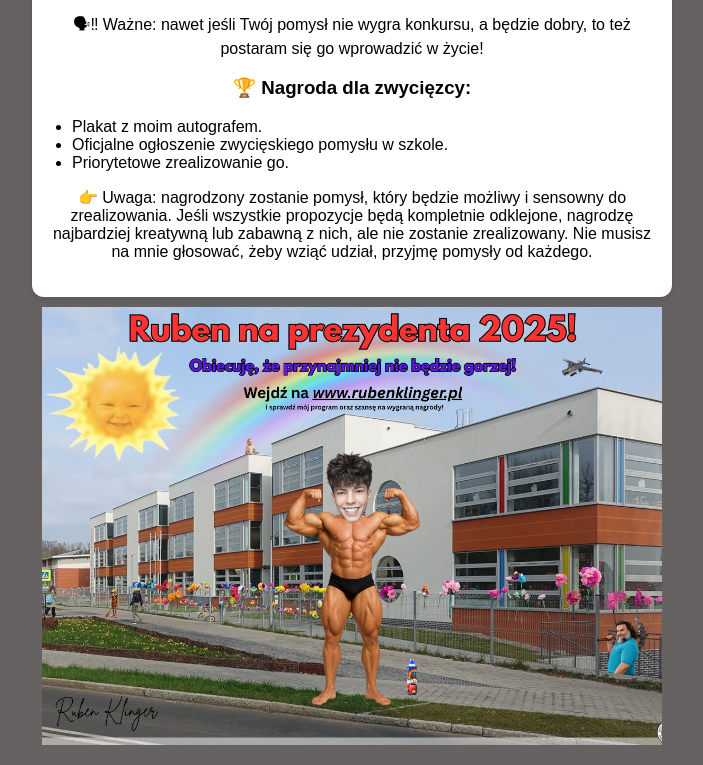
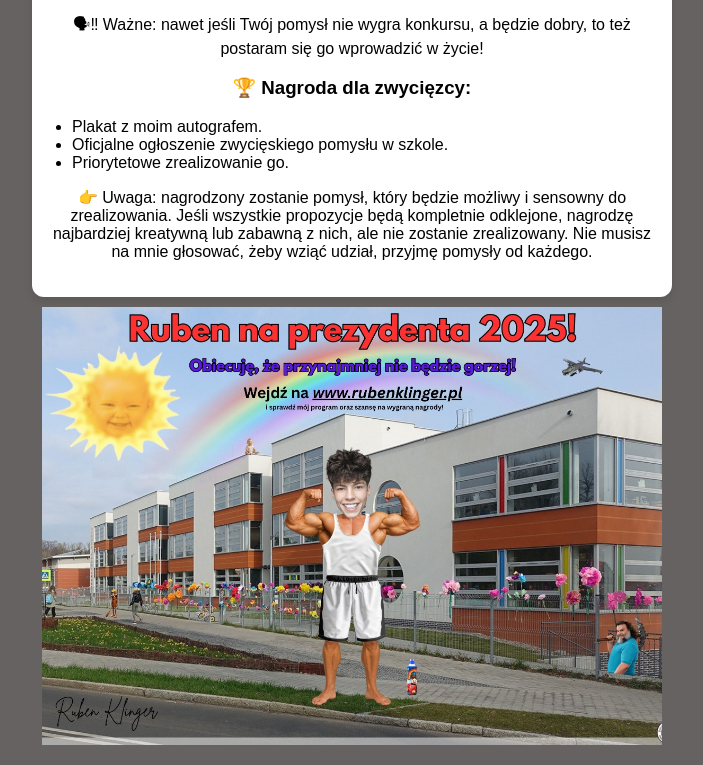
Before and after one commit to rubenklinger51-spec/rubenklinger.pl, a plain HTML site: page index.html in a window 1280 px wide. Shown: the part 783-1548 px from the top of the page, without its empty margins (288-991 px from the left). Drawn offline with Linux system fonts and the light colour scheme.

Commit message:
Update index.html

```diff
--- a/index.html
+++ b/index.html
@@ -87,7 +87,7 @@
   </div>
 
 
-  <img src="rubenplakat.jpg" alt="Moje zdjęcie">
+  <img src="plakatcenzura.jpg" alt="Moje zdjęcie">
 
 	<!--<div class="box">
 		<p>Btw obczaj to:<a href="https://turbopc.pl"> www.turbopc.pl </a> </p>
```
